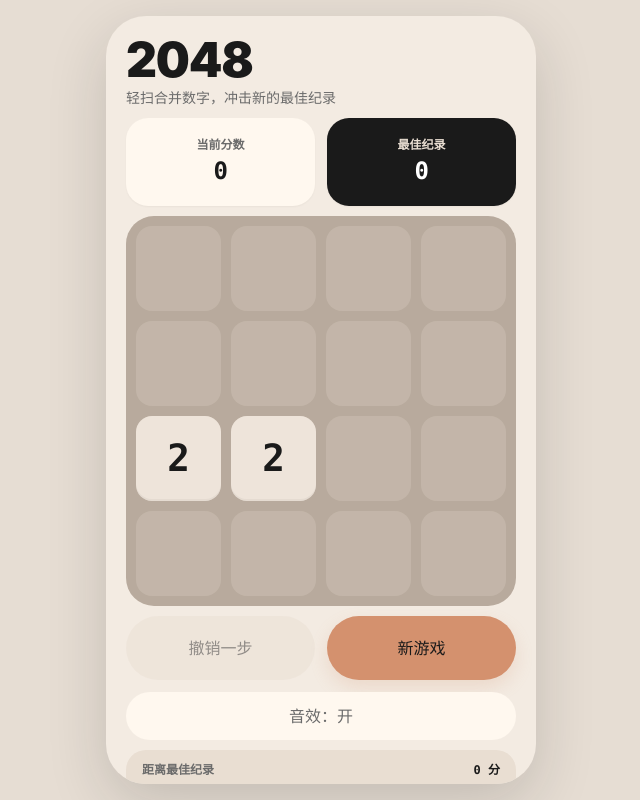
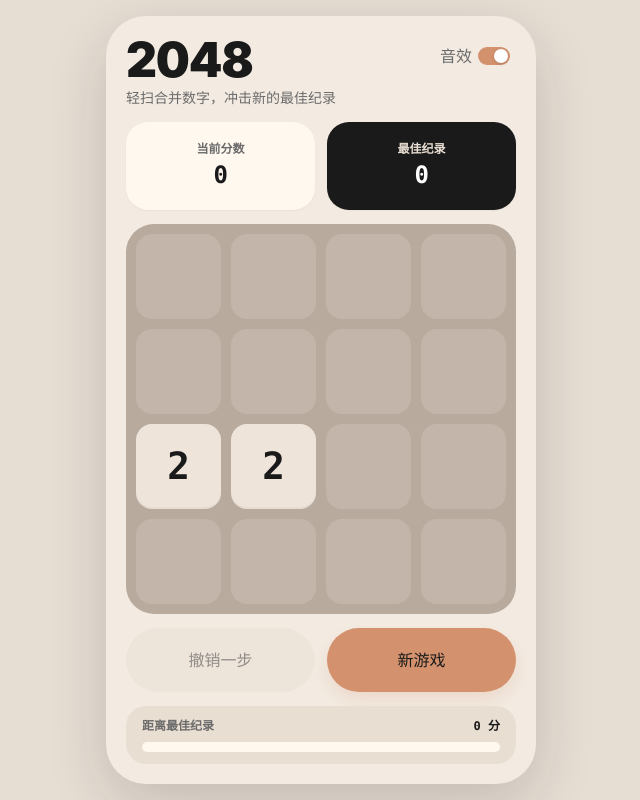
Before and after one commit to EmmaStoneX/2048, a Next.js app: page / in a window 1280 px wide. Shown: the whole page, without its empty margins (319-959 px from the left). Built offline with nearby package versions, Linux system fonts and the light colour scheme.

Commit message:
Move sound toggle into header

```diff
--- a/src/components/Game.tsx
+++ b/src/components/Game.tsx
@@ -153,14 +153,30 @@ export function Game() {
       <section className="mx-auto flex h-full w-full max-w-[430px] flex-col overflow-hidden bg-[#F3EBE2] px-3 py-3 shadow-[0_20px_60px_rgba(26,26,26,0.16)] min-[820px]:px-5 min-[820px]:py-5 sm:max-h-[932px] sm:rounded-[40px]">
         <div className="flex flex-1 flex-col justify-between gap-2.5">
           <header>
-            <h1 className="text-3xl font-black leading-none tracking-tight min-[820px]:text-5xl">2048</h1>
-            <p className="mt-1 text-xs font-medium text-[#6B6B6B] min-[820px]:text-sm">{subtitle}</p>
+            <div className="flex items-start justify-between gap-3">
+              <div>
+                <h1 className="text-3xl font-black leading-none tracking-tight min-[820px]:text-5xl">2048</h1>
+                <p className="mt-1 text-xs font-medium text-[#6B6B6B] min-[820px]:text-sm">{subtitle}</p>
+              </div>
+              <button
+                className="mt-1 flex shrink-0 items-center gap-1.5 rounded-full px-1.5 py-1 text-[11px] font-bold text-[#6B6B6B] transition active:scale-[0.99]"
+                type="button"
+                onClick={handleToggleSound}
+                aria-label={`音效已${soundEnabled ? "开启" : "关闭"}`}
+                aria-pressed={soundEnabled}
+              >
+                <span>音效</span>
+                <span className={`flex h-[18px] w-8 items-center rounded-full p-0.5 transition ${soundEnabled ? "bg-[#D4916E]" : "bg-[#D8CEC4]"}`} aria-hidden="true">
+                  <span className={`h-3.5 w-3.5 rounded-full bg-white shadow-[0_1px_3px_rgba(26,26,26,0.18)] transition ${soundEnabled ? "translate-x-3.5" : "translate-x-0"}`} />
+                </span>
+              </button>
+            </div>
           </header>
 
           <ScorePanel score={state.score} bestScore={state.bestScore} />
           <GameStatus status={state.status} />
           <GameBoard board={state.board} animation={state.animation} onMove={handleMove} onAnimatingChange={handleAnimatingChange} />
-          <GameActions canUndo={state.previous !== null} soundEnabled={soundEnabled} onUndo={handleUndo} onNewGame={handleNewGame} onToggleSound={handleToggleSound} />
+          <GameActions canUndo={state.previous !== null} onUndo={handleUndo} onNewGame={handleNewGame} />
           <BestProgress score={state.score} bestScore={state.bestScore} />
         </div>
       </section>
--- a/src/components/GameActions.tsx
+++ b/src/components/GameActions.tsx
@@ -1,12 +1,10 @@
 type GameActionsProps = {
   canUndo: boolean;
-  soundEnabled: boolean;
   onUndo: () => void;
   onNewGame: () => void;
-  onToggleSound: () => void;
 };
 
-export function GameActions({ canUndo, soundEnabled, onUndo, onNewGame, onToggleSound }: GameActionsProps) {
+export function GameActions({ canUndo, onUndo, onNewGame }: GameActionsProps) {
   return (
     <section className="grid grid-cols-2 gap-3" aria-label="游戏操作">
       <button
@@ -24,14 +22,6 @@ export function GameActions({ canUndo, soundEnabled, onUndo, onNewGame, onToggle
       >
         新游戏
       </button>
-      <button
-        className="col-span-2 min-h-10 rounded-full bg-[#FFF8EF] px-5 text-sm font-black text-[#6B6B6B] transition active:scale-[0.99] min-[820px]:min-h-12"
-        type="button"
-        onClick={onToggleSound}
-        aria-pressed={soundEnabled}
-      >
-        音效：{soundEnabled ? "开" : "关"}
-      </button>
     </section>
   );
 }
```
